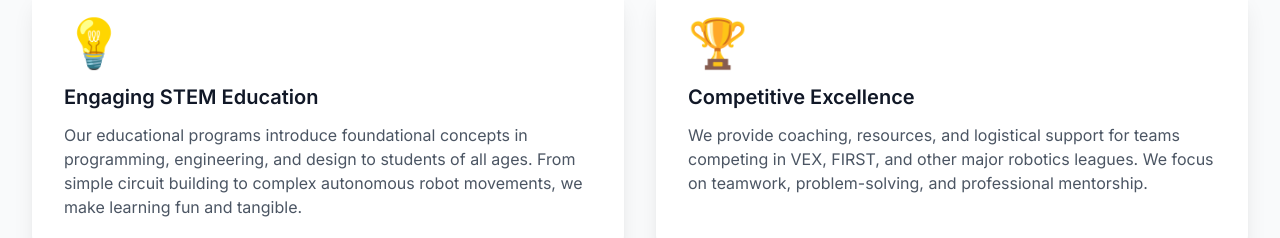
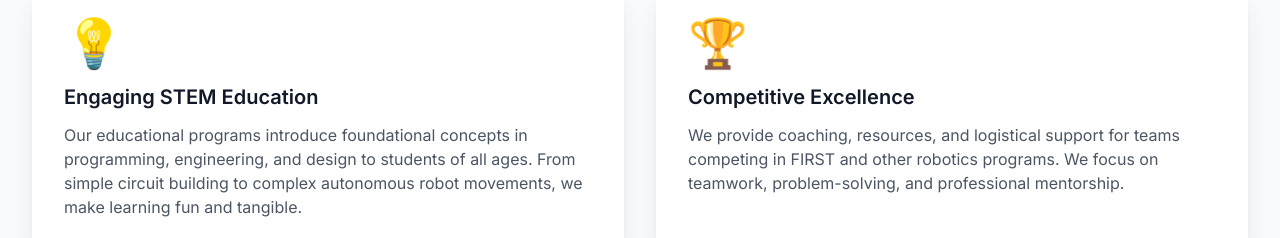
Before and after one commit to Radiant-Robotics/main, a plain HTML site: page index.html in a window 1280 px wide. Shown: the part 1189-1427 px from the top of the page. Drawn offline with nearby package versions, Linux system fonts and the light colour scheme.

Commit message:
Update description for robotics coaching services

```diff
--- a/index.html
+++ b/index.html
@@ -112,7 +112,7 @@
                             <div class="text-5xl text-radiant-gold mb-4">🏆</div>
                             <h3 class="text-xl font-semibold mb-3 text-gray-900">Competitive Excellence</h3>
                             <p class="text-gray-600">
-                                We provide coaching, resources, and logistical support for teams competing in VEX, FIRST, and other major robotics leagues. We focus on teamwork, problem-solving, and professional mentorship.
+                                We provide coaching, resources, and logistical support for teams competing in FIRST and other robotics programs. We focus on teamwork, problem-solving, and professional mentorship.
                             </p>
                         </div>
                     </div>
```
